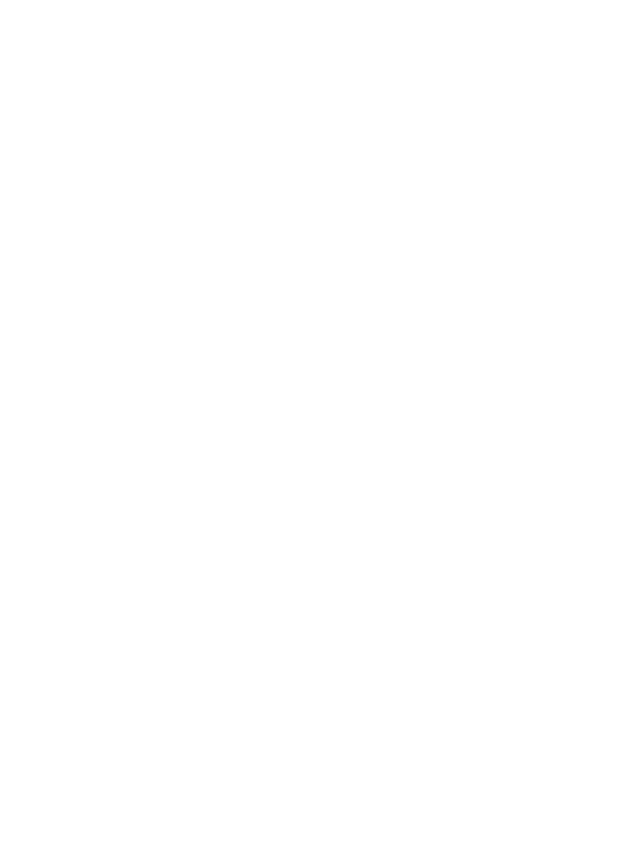
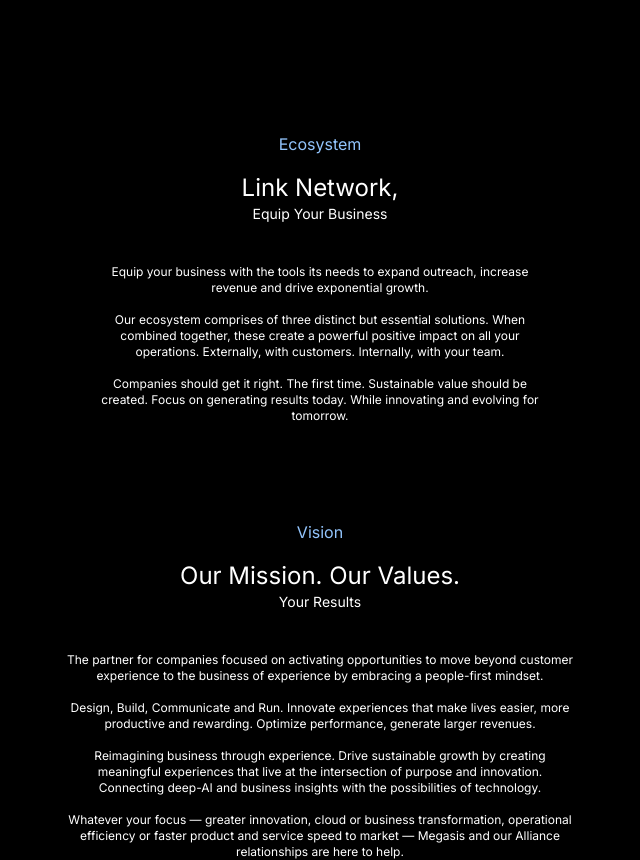
Before and after one commit to Programmingchuks24/magnify, a Next.js app: page / in a window 1280 px wide. Shown: the part 1800-2660 px from the top of the page, without its empty margins (320-960 px from the left). Before the commit the page ends 1740 px from the top, so only its background shows below. Built offline with nearby package versions, Linux system fonts and the light colour scheme.

Commit message:
finished the last section

```diff
--- a/app/page.tsx
+++ b/app/page.tsx
@@ -4,6 +4,7 @@
 import Quote from '@/components/Quote'
 import Section from '@/components/Section'
 import Services from '@/components/Services'
+import OtherText from '@/components/OtherText'
 
 const page = () => {
   return (
@@ -18,6 +19,7 @@
         <Quote/>
         <Section/>
         <Services/>
+        <OtherText/>
       </div>
 
     </div>
--- /dev/null
+++ b/components/OtherText.tsx
@@ -0,0 +1,64 @@
+import React from "react";
+
+const OtherText = () => {
+  return (
+    <div className="text-white flex flex-col gap-12 md:gap-24 md:mt-40">
+      <div className="flex flex-col place-items-center">
+        <p className="text-blue-300 mb-4">Ecosystem</p>
+        <p className="text-2xl">Link Network,</p>
+        <p className="mb-10 text-sm">Equip Your Business</p>
+
+        <div className="text-center text-xs flex flex-col gap-4 max-w-md">
+          <p>
+            Equip your business with the tools its needs to expand outreach,
+            increase revenue and drive exponential growth.
+          </p>
+          <p>
+            Our ecosystem comprises of three distinct but essential solutions.
+            When combined together, these create a powerful positive impact on
+            all your operations. Externally, with customers. Internally, with
+            your team.
+          </p>
+          <p>
+            Companies should get it right. The first time. Sustainable value
+            should be created. Focus on generating results today. While
+            innovating and evolving for tomorrow.
+          </p>
+        </div>
+      </div>
+
+      <div className="flex flex-col place-items-center">
+        <p className="text-blue-300 mb-4">Vision</p>
+        <p className="text-2xl">Our Mission. Our Values.</p>
+        <p className="mb-10 text-sm">Your Results</p>
+
+        <div className="text-center text-xs flex flex-col gap-4 max-w-md sm:max-w-lg">
+          <p>
+            The partner for companies focused on activating opportunities to
+            move beyond customer experience to the business of experience by
+            embracing a people-first mindset.
+          </p>
+          <p>
+            Design, Build, Communicate and Run. Innovate experiences that make
+            lives easier, more productive and rewarding. Optimize performance,
+            generate larger revenues.
+          </p>
+          <p>
+            Reimagining business through experience. Drive sustainable growth by
+            creating meaningful experiences that live at the intersection of
+            purpose and innovation. Connecting deep-AI and business insights
+            with the possibilities of technology.
+          </p>
+          <p>
+            Whatever your focus — greater innovation, cloud or business
+            transformation, operational efficiency or faster product and service
+            speed to market — Megasis and our Alliance relationships are here to
+            help.
+          </p>
+        </div>
+      </div>
+    </div>
+  );
+};
+
+export default OtherText;
```
